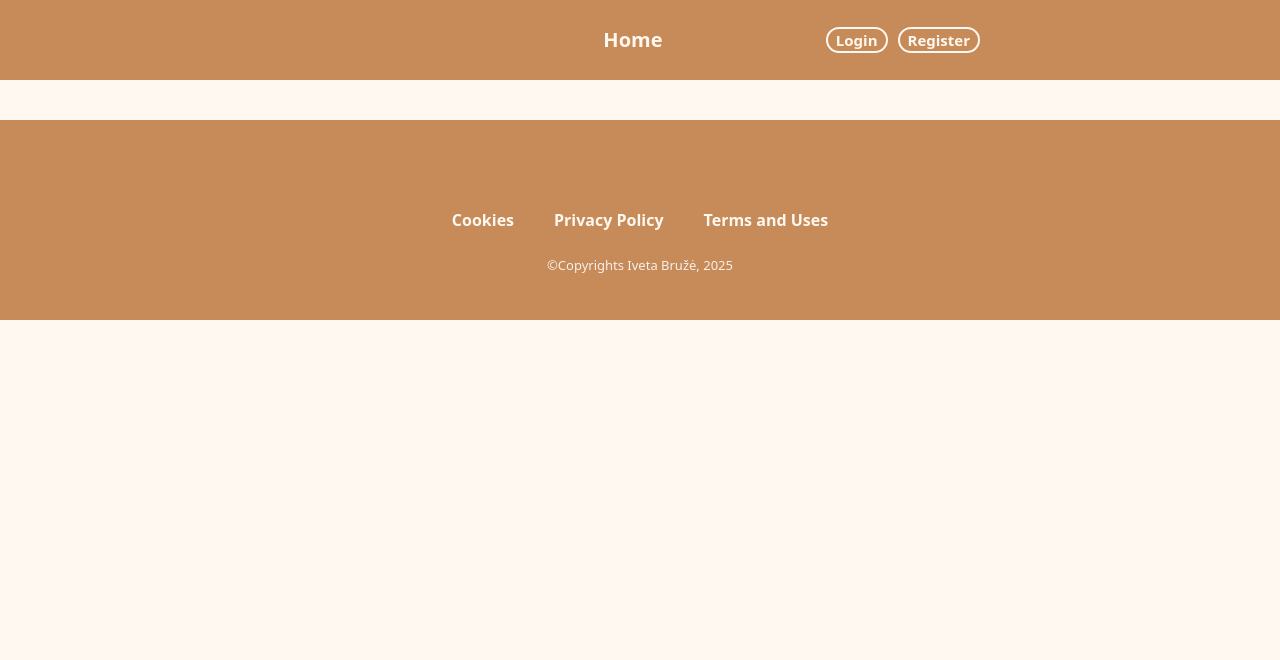
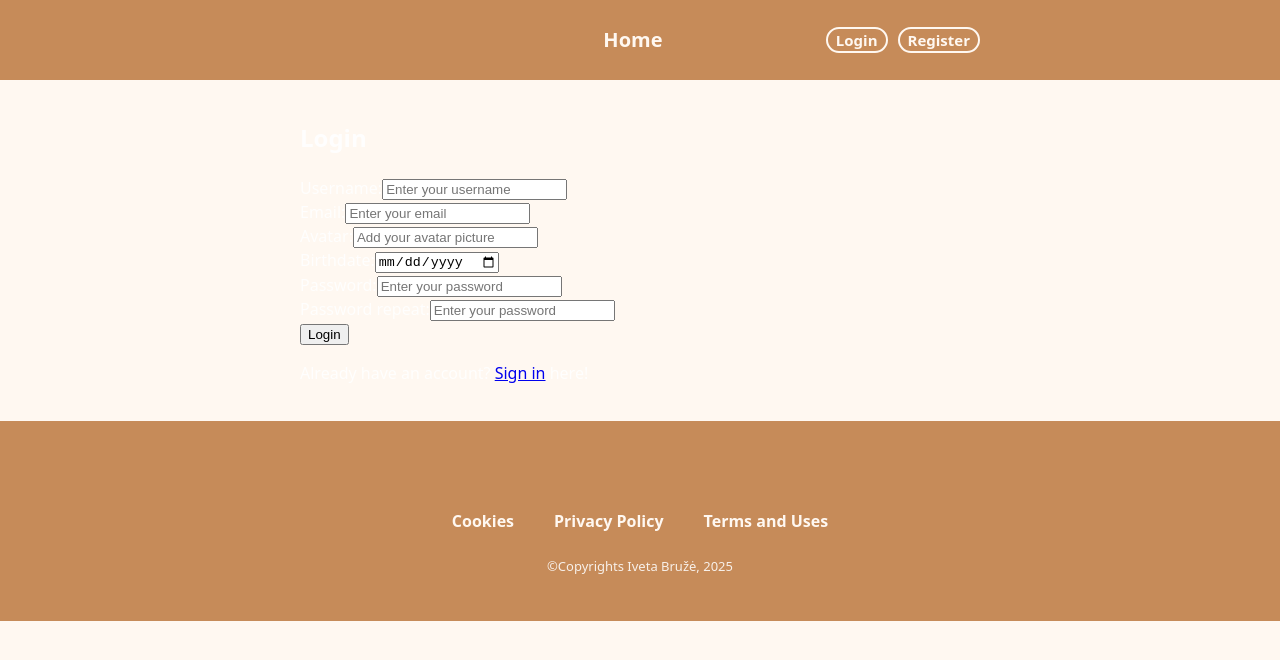
Before and after one commit to IvetaBru/React_atsiskaitymas, a React (Vite) app in the folder react_atsiskaitymas/: page /register in a window 1280 px wide. Shown: the top 660 px of the page. Built offline with nearby package versions, Linux system fonts and the light colour scheme; data requests are answered from the project's data file; some icons are missing.

Commit message:
registration form added, addUser case added to UsersContext, types fixed, after registration test added new user to data.json

```diff
--- a/react_atsiskaitymas/data.json
+++ b/react_atsiskaitymas/data.json
@@ -37,7 +37,16 @@
       "birthdate": "1997-03-26",
       "password": "$2b$10$a.UMRs4ti27bv9IKlGOWzez9p3FNlmwTEkXC2YU1oLV2ySU5pDMsW",
       "passwordText": "Sl@pta52",
-        "role": "user",
+      "savedRecipes": []
+    },
+    {
+      "id": "29df3701-f500-48bf-b701-b33f491e2041",
+      "username": "VardenisP",
+      "email": "vardenisp@gmail.com",
+      "avatar": "",
+      "birthdate": "1998-04-18",
+      "password": "$2b$10$md./sKi8lgU.g8Cgjc1rQO31yQ2hRKA0sxDM69EQJfauM7dqcEdRe",
+      "passwordText": "Labas123!",
       "savedRecipes": []
     }
   ]
--- a/react_atsiskaitymas/src/components/contexts/UsersContext.tsx
+++ b/react_atsiskaitymas/src/components/contexts/UsersContext.tsx
@@ -6,6 +6,8 @@
     switch(action.type){
         case 'setUsers':
           return action.data;
+        case "addUser":
+            return [...state, action.newUser];
         case 'saveRecipe':
             return state.map(el => {
                 if(el.id === action.userId){
@@ -45,6 +47,20 @@
             data
         }))
     }, []);
+
+    const addNewUser = (newUser: User) => {
+        fetch(`http://localhost:8080/users`, {
+            method: "POST",
+            headers: {
+                "Content-Type":"application/json"
+            },
+            body: JSON.stringify(newUser)
+        });
+        dispatch({
+            type: 'addUser',
+            newUser
+        });
+    }
 
     const savedRecipes = (id: Recipe['id']) => {
         if(loggedInUser){
@@ -91,8 +107,10 @@
         <UsersContext.Provider
             value={{
                 users,
+                dispatch,
                 loggedInUser,
                 setLoggedInUser,
+                addNewUser,
                 savedRecipes,
                 unsavedRecipes
             }}
--- a/react_atsiskaitymas/src/components/pages/Register.tsx
+++ b/react_atsiskaitymas/src/components/pages/Register.tsx
@@ -1,8 +1,192 @@
+import { useContext } from "react";
+import { useNavigate, Link } from "react-router";
+import { useFormik } from "formik";
+import * as Yup from 'yup';
+import { v4 as generateID } from 'uuid';
+import bcrypt from 'bcryptjs';
+import styled from 'styled-components';
+
+import UsersContext from "../contexts/UsersContext";
+import { UsersContextTypes, User } from "../../types";
+
+const StyledSection = styled.section`
+
+`
+
 const Register = () => {
+
+    const { users, dispatch, addNewUser, setLoggedInUser } = useContext(UsersContext) as UsersContextTypes;
+    const navigate = useNavigate();
+
+    type InitValues = Omit<User, 'id' | 'passwordText' | 'savedRecipes'> & { passwordRepeat: string };
+
+    const initialValues: InitValues = {
+        username: '',
+        email: '',
+        avatar: '',
+        birthdate: '',
+        password: '',
+        passwordRepeat: '',
+    };
+
+    const validationSchema = Yup.object({
+        username: Yup.string()
+            .min(5, 'Username too short')
+            .max(20, 'Username too long')
+            .required('Field must be filled'),
+        email: Yup.string()
+            .email('Enter a valid email')
+            .required('Field must be filled'),
+        avatar: Yup.string()
+            .url('Please enter a valid image URL')
+            .matches(/\.(jpeg|jpg|gif|png|webp)$/i, 'URL must end with an image extension (.jpg, .png, etc.)')
+            .nullable(),
+        birthdate: Yup.date()
+            .min(new Date('1900-01-01'), 'Enter a valid birthdate')
+            .max(new Date(new Date().setFullYear(new Date().getFullYear() - 16)), 'You must be at least 16 years old')
+            .required('Birthdate is required'),
+        password: Yup.string()
+            .matches(
+                /^(?=.*[a-z])(?=.*[A-Z])(?=.*\d)(?=.*[@$!%*?&])[A-Za-z\d@$!%*?&]{8,25}$/,
+                'Password must include at least 1 uppercase, 1 lowercase, 1 digit, 1 special character, and be 8–25 characters long.'
+            )
+            .required('This field is required.'),
+        passwordRepeat: Yup.string()
+            .oneOf([Yup.ref('password')], `Passwords don't match`)
+            .required('Field must be filled'),
+    });
+
+    const formik = useFormik({
+        initialValues,
+        validationSchema,
+        onSubmit: (values) => {
+            const emailExists = users.some(user => user.email === values.email);
+            const usernameExists = users.some(user => user.username === values.username);
+
+            if(emailExists || usernameExists){
+                formik.setErrors({
+                    ...(emailExists ? { email: 'This email already ecists'} : {}),
+                    ...(usernameExists ? { username: 'This username is already taken'} : {})
+                });
+                return;
+            }
+            const newUser: User = {
+                id: generateID(),
+                username: values.username,
+                email: values.email,
+                avatar: values.avatar,
+                birthdate: values.birthdate,
+                password: bcrypt.hashSync(values.password, 10),
+                passwordText: values.password,
+                savedRecipes: []
+            };
+            addNewUser(newUser);
+            dispatch({ type: "addUser", newUser });
+            setLoggedInUser(newUser);
+            localStorage.setItem("loggedInUser", JSON.stringify(newUser));
+            navigate("/");
+        }
+    })
+
     return (
-        <section>
-
-        </section>
+        <StyledSection>
+            <h2>Login</h2>
+            <form onSubmit={formik.handleSubmit}>
+                <div>
+                <label htmlFor="username">Username:</label>
+                <input
+                    type="text"
+                    id="username" name="username"
+                    placeholder="Enter your username"
+                    value={formik.values.username}
+                    onBlur={formik.handleBlur}
+                    onChange={formik.handleChange}
+                />
+                {
+                    formik.errors.username && formik.touched.username &&
+                    <span>{formik.errors.username}</span>
+                }
+                </div>
+                <div>
+                <label htmlFor="email">Email:</label>
+                <input
+                    type="email"
+                    id="email" name="email"
+                    placeholder="Enter your email"
+                    value={formik.values.email}
+                    onBlur={formik.handleBlur}
+                    onChange={formik.handleChange}
+                />
+                {
+                    formik.errors.email && formik.touched.email &&
+                    <span>{formik.errors.email}</span>
+                }
+                </div>
+                <div>
+                <label htmlFor="avatar">Avatar:</label>
+                <input
+                    type="url"
+                    id="avatar" name="avatar"
+                    placeholder="Add your avatar picture"
+                    value={formik.values.avatar}
+                    onBlur={formik.handleBlur}
+                    onChange={formik.handleChange}
+                />
+                {
+                    formik.errors.avatar && formik.touched.avatar &&
+                    <span>{formik.errors.avatar}</span>
+                }
+                </div>
+                <div>
+                <label htmlFor="birthdate">Birthdate:</label>
+                <input
+                    type="date"
+                    id="birthdate" name="birthdate"
+                    placeholder="Enter your birthdate"
+                    value={formik.values.birthdate}
+                    onBlur={formik.handleBlur}
+                    onChange={formik.handleChange}
+                />
+                {
+                    formik.errors.birthdate && formik.touched.birthdate &&
+                    <span>{formik.errors.birthdate}</span>
+                }
+                </div>
+                <div>
+                <label htmlFor="password">Password:</label>
+                <input
+                    type="password"
+                    id="password" name="password"
+                    placeholder="Enter your password"
+                    value={formik.values.password}
+                    onBlur={formik.handleBlur}
+                    onChange={formik.handleChange}
+                />
+                {
+                    formik.errors.password && formik.touched.password &&
+                    <span>{formik.errors.password}</span>
+                }
+                </div>
+                <div>
+                <label htmlFor="passwordRepeat">Password repeat:</label>
+                <input
+                    type="password"
+                    id="passwordRepeat" name="passwordRepeat"
+                    placeholder="Enter your password"
+                    value={formik.values.passwordRepeat}
+                    onBlur={formik.handleBlur}
+                    onChange={formik.handleChange}
+                />
+                {
+                    formik.errors.passwordRepeat && formik.touched.passwordRepeat &&
+                    <span>{formik.errors.passwordRepeat}</span>
+                }
+                </div>
+                <input type="submit" value="Login" className='button'/>
+            </form>
+            <p className="signIn">Already have an account? <Link to="/login">Sign in</Link> here!</p>
+            {/* {message && <div className="message">{message}</div>}              */}
+        </StyledSection>
      );
 }
 
--- a/react_atsiskaitymas/src/types.ts
+++ b/react_atsiskaitymas/src/types.ts
@@ -28,22 +28,24 @@
     id: string,
     email: string,
     username: string,
-    avatar: string,
+    avatar?: string,
     birthdate: string,
     password: string,
     passwordText: string,
-    role: string,
     savedRecipes: Recipe['id'][]
 }
 export type UserActionTypes =
 { type: 'setUsers', data: User[] } |
+{ type: 'addUser', newUser: User } |
 { type: 'saveRecipe', userId: User['id'], recipeId: Recipe['id']} |
 { type: 'unsaveRecipe', userId: User['id'], recipeId: Recipe['id']}
 
 export type UsersContextTypes = {
     users: User[],
+    dispatch: React.ActionDispatch<[action: UserActionTypes]>,
     loggedInUser: User | null,
     setLoggedInUser: React.Dispatch<React.SetStateAction<User | null>>,
+    addNewUser: (newUser: User) => void,
     savedRecipes: (id: Recipe["id"]) => void,
     unsavedRecipes: (id: Recipe["id"]) => void
 }
```
Lines whose indentation alone changed are shown as unchanged.
